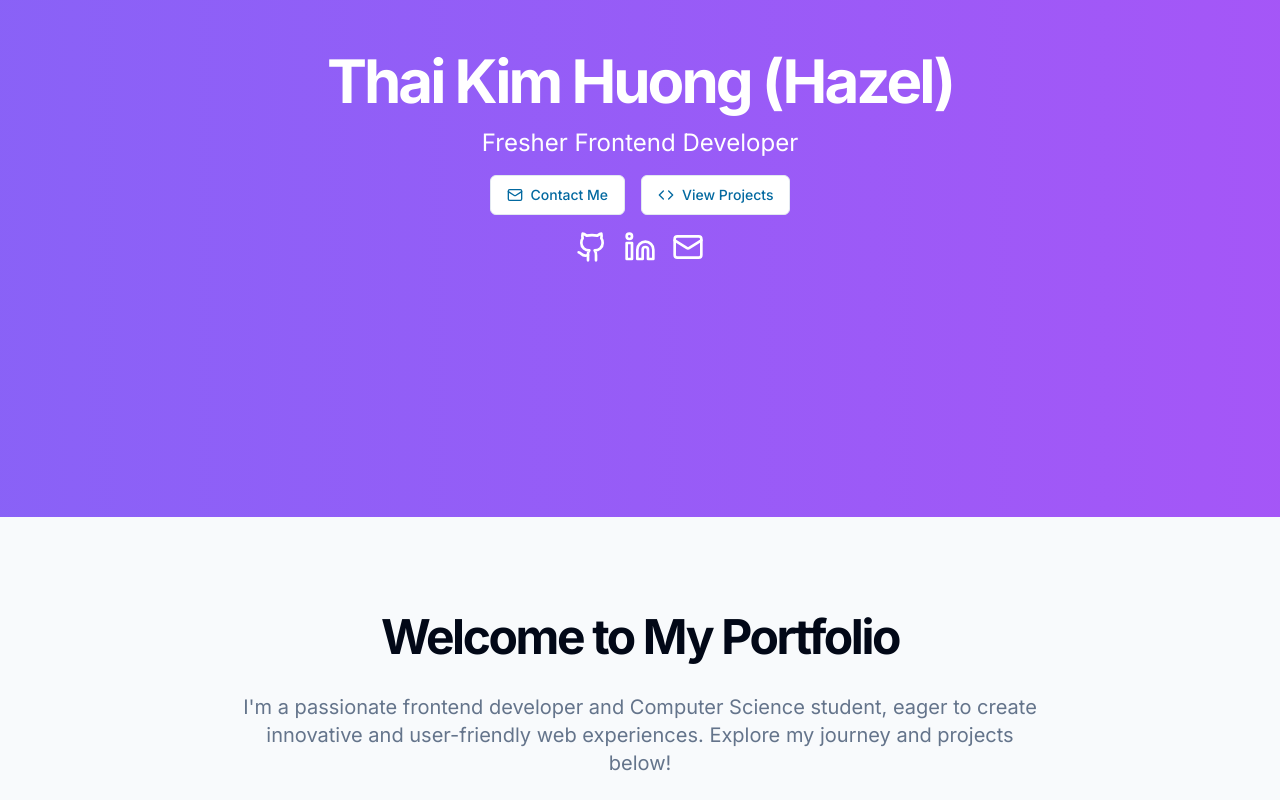
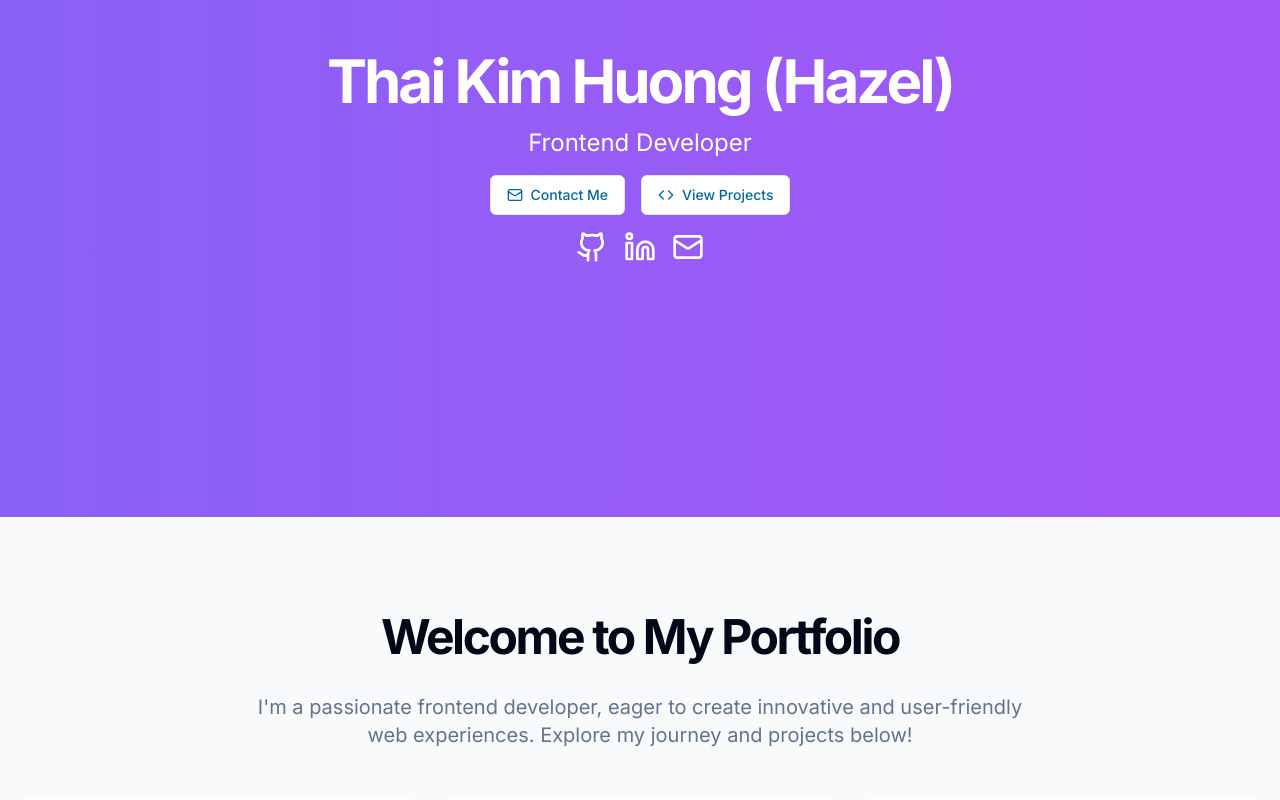
Before and after one commit to HazelThai/hazel, a Next.js app: page / in a window 1280 px wide. Shown: the part 260-1060 px from the top of the page. Built offline with nearby package versions, Linux system fonts and the light colour scheme.

Commit message:
Update UI

```diff
--- a/app/page.tsx
+++ b/app/page.tsx
@@ -14,7 +14,7 @@ export default function Home() {
               Thai Kim Huong (Hazel)
             </h1>
             <p className="max-w-[700px] text-xl md:text-2xl animate-fade-in-up animation-delay-400">
-              Fresher Frontend Developer
+              Frontend Developer
             </p>
             <div className="flex space-x-4 mt-6 animate-fade-in-up animation-delay-600">
               <Link href="/about#contact">
@@ -67,7 +67,7 @@ export default function Home() {
         <div className="container px-4 md:px-6 text-center">
           <h2 className="text-3xl font-bold tracking-tighter sm:text-4xl md:text-5xl mb-8">Welcome to My Portfolio</h2>
           <p className="max-w-[800px] mx-auto text-muted-foreground md:text-xl mb-12">
-            I'm a passionate frontend developer and Computer Science student, eager to create innovative and
+            I'm a passionate frontend developer, eager to create innovative and
             user-friendly web experiences. Explore my journey and projects below!
           </p>
           <div className="grid md:grid-cols-3 gap-8">
```
